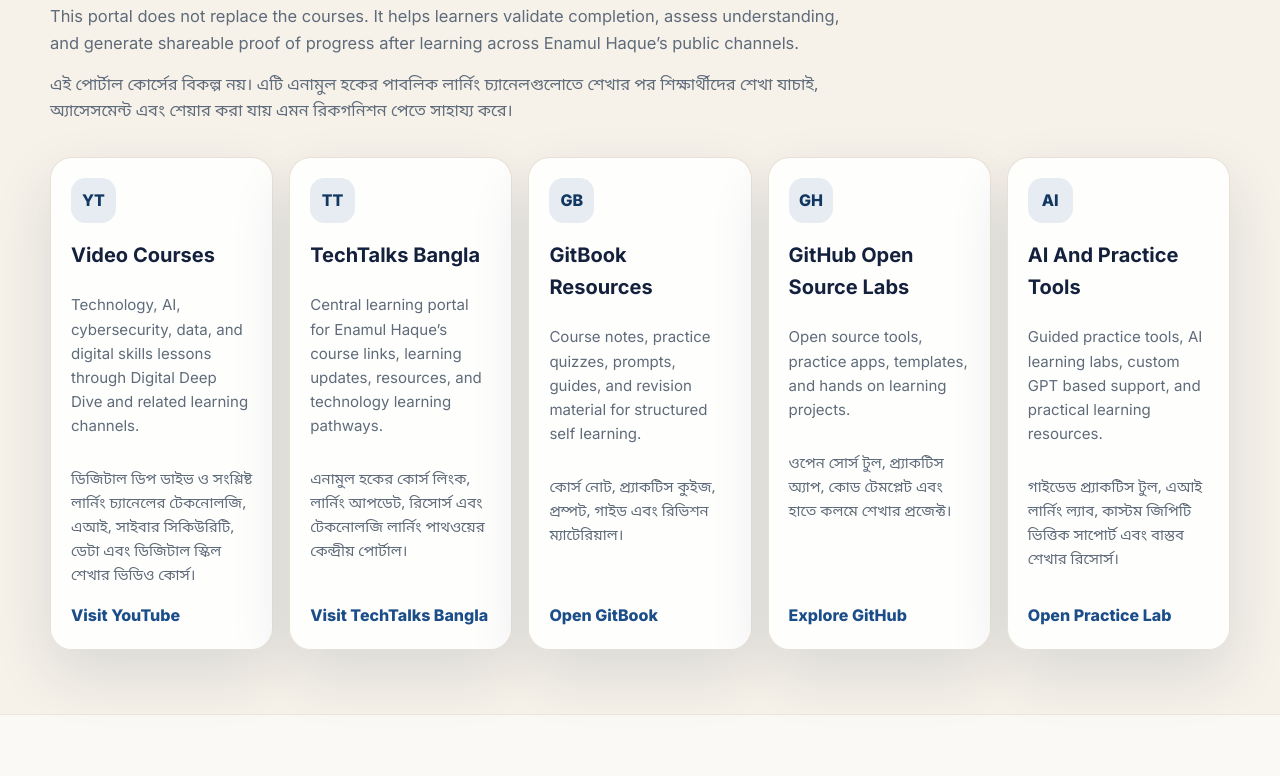
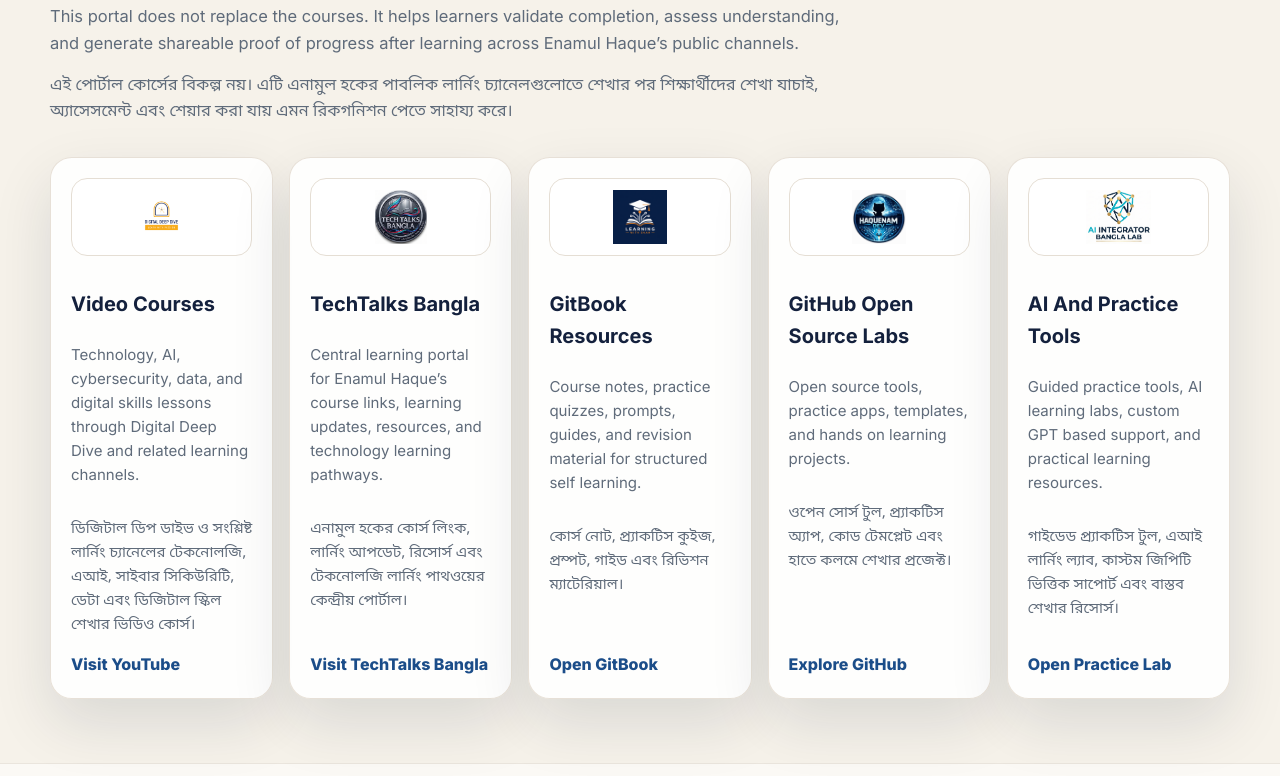
Before and after one commit to haquenam/enamul-haque-skill-passport, a plain HTML site: page index.html in a window 1280 px wide. Shown: the part 1117-1893 px from the top of the page. Drawn offline with Linux system fonts and the light colour scheme.

Commit message:
Add learning ecosystem logos

```diff
--- a/index.html
+++ b/index.html
@@ -29,6 +29,8 @@
     .founder-copy p { margin-bottom: 0.7rem; font-size: 0.96rem; }
     .founder-link { display: inline-flex; width: fit-content; margin-top: 0.25rem; color: var(--accent); font-weight: 800; text-decoration: none; }
     .founder-link:hover { text-decoration: underline; }
+    .channel-logo-frame { display: flex; align-items: center; justify-content: center; width: 100%; height: 78px; margin-bottom: 1rem; padding: 0.65rem; border: 1px solid var(--line); border-radius: 1rem; background: #ffffff; overflow: hidden; }
+    .channel-logo-frame img { display: block; max-width: 100%; max-height: 54px; width: auto; height: auto; object-fit: contain; }
     @media (max-width: 980px) { .hero-panel, .founder-panel { min-height: auto; } .founder-photo { height: auto; max-height: 420px; } }
   </style>
 </head>
@@ -72,11 +74,11 @@
         <p class="bn">এই পোর্টাল কোর্সের বিকল্প নয়। এটি এনামুল হকের পাবলিক লার্নিং চ্যানেলগুলোতে শেখার পর শিক্ষার্থীদের শেখা যাচাই, অ্যাসেসমেন্ট এবং শেয়ার করা যায় এমন রিকগনিশন পেতে সাহায্য করে।</p>
       </div>
       <div class="card-grid">
-        <article class="info-card"><span class="icon-pill">YT</span><h3>Video Courses</h3><p>Technology, AI, cybersecurity, data, and digital skills lessons through Digital Deep Dive and related learning channels.</p><p class="bn">ডিজিটাল ডিপ ডাইভ ও সংশ্লিষ্ট লার্নিং চ্যানেলের টেকনোলজি, এআই, সাইবার সিকিউরিটি, ডেটা এবং ডিজিটাল স্কিল শেখার ভিডিও কোর্স।</p><a href="https://www.youtube.com/@authorenam" target="_blank" rel="noopener">Visit YouTube</a></article>
-        <article class="info-card"><span class="icon-pill">TT</span><h3>TechTalks Bangla</h3><p>Central learning portal for Enamul Haque’s course links, learning updates, resources, and technology learning pathways.</p><p class="bn">এনামুল হকের কোর্স লিংক, লার্নিং আপডেট, রিসোর্স এবং টেকনোলজি লার্নিং পাথওয়ের কেন্দ্রীয় পোর্টাল।</p><a href="https://techtalksbangla.com" target="_blank" rel="noopener">Visit TechTalks Bangla</a></article>
-        <article class="info-card"><span class="icon-pill">GB</span><h3>GitBook Resources</h3><p>Course notes, practice quizzes, prompts, guides, and revision material for structured self learning.</p><p class="bn">কোর্স নোট, প্র্যাকটিস কুইজ, প্রম্পট, গাইড এবং রিভিশন ম্যাটেরিয়াল।</p><a href="https://haquenam.gitbook.io/learningwithenam" target="_blank" rel="noopener">Open GitBook</a></article>
-        <article class="info-card"><span class="icon-pill">GH</span><h3>GitHub Open Source Labs</h3><p>Open source tools, practice apps, templates, and hands on learning projects.</p><p class="bn">ওপেন সোর্স টুল, প্র্যাকটিস অ্যাপ, কোড টেমপ্লেট এবং হাতে কলমে শেখার প্রজেক্ট।</p><a href="https://github.com/haquenam" target="_blank" rel="noopener">Explore GitHub</a></article>
-        <article class="info-card"><span class="icon-pill">AI</span><h3>AI And Practice Tools</h3><p>Guided practice tools, AI learning labs, custom GPT based support, and practical learning resources.</p><p class="bn">গাইডেড প্র্যাকটিস টুল, এআই লার্নিং ল্যাব, কাস্টম জিপিটি ভিত্তিক সাপোর্ট এবং বাস্তব শেখার রিসোর্স।</p><a href="https://haquenam.github.io/ai-integrator-bangla-lab/" target="_blank" rel="noopener">Open Practice Lab</a></article>
+        <article class="info-card"><div class="channel-logo-frame"><img src="assets/DDD_1-01.png" alt="Digital Deep Dive logo" /></div><h3>Video Courses</h3><p>Technology, AI, cybersecurity, data, and digital skills lessons through Digital Deep Dive and related learning channels.</p><p class="bn">ডিজিটাল ডিপ ডাইভ ও সংশ্লিষ্ট লার্নিং চ্যানেলের টেকনোলজি, এআই, সাইবার সিকিউরিটি, ডেটা এবং ডিজিটাল স্কিল শেখার ভিডিও কোর্স।</p><a href="https://www.youtube.com/@authorenam" target="_blank" rel="noopener">Visit YouTube</a></article>
+        <article class="info-card"><div class="channel-logo-frame"><img src="assets/tech_talks_bangla_logo.png" alt="TechTalks Bangla logo" /></div><h3>TechTalks Bangla</h3><p>Central learning portal for Enamul Haque’s course links, learning updates, resources, and technology learning pathways.</p><p class="bn">এনামুল হকের কোর্স লিংক, লার্নিং আপডেট, রিসোর্স এবং টেকনোলজি লার্নিং পাথওয়ের কেন্দ্রীয় পোর্টাল।</p><a href="https://techtalksbangla.com" target="_blank" rel="noopener">Visit TechTalks Bangla</a></article>
+        <article class="info-card"><div class="channel-logo-frame"><img src="assets/learning_with_enam.png" alt="Learning With Enam logo" /></div><h3>GitBook Resources</h3><p>Course notes, practice quizzes, prompts, guides, and revision material for structured self learning.</p><p class="bn">কোর্স নোট, প্র্যাকটিস কুইজ, প্রম্পট, গাইড এবং রিভিশন ম্যাটেরিয়াল।</p><a href="https://haquenam.gitbook.io/learningwithenam" target="_blank" rel="noopener">Open GitBook</a></article>
+        <article class="info-card"><div class="channel-logo-frame"><img src="assets/enam_gitrepo.png" alt="Enamul Haque GitHub repository logo" /></div><h3>GitHub Open Source Labs</h3><p>Open source tools, practice apps, templates, and hands on learning projects.</p><p class="bn">ওপেন সোর্স টুল, প্র্যাকটিস অ্যাপ, কোড টেমপ্লেট এবং হাতে কলমে শেখার প্রজেক্ট।</p><a href="https://github.com/haquenam" target="_blank" rel="noopener">Explore GitHub</a></article>
+        <article class="info-card"><div class="channel-logo-frame"><img src="assets/ai_integrator_bangla_lab.png" alt="AI Integrator Bangla Lab logo" /></div><h3>AI And Practice Tools</h3><p>Guided practice tools, AI learning labs, custom GPT based support, and practical learning resources.</p><p class="bn">গাইডেড প্র্যাকটিস টুল, এআই লার্নিং ল্যাব, কাস্টম জিপিটি ভিত্তিক সাপোর্ট এবং বাস্তব শেখার রিসোর্স।</p><a href="https://haquenam.github.io/ai-integrator-bangla-lab/" target="_blank" rel="noopener">Open Practice Lab</a></article>
       </div>
     </section>
 
```
